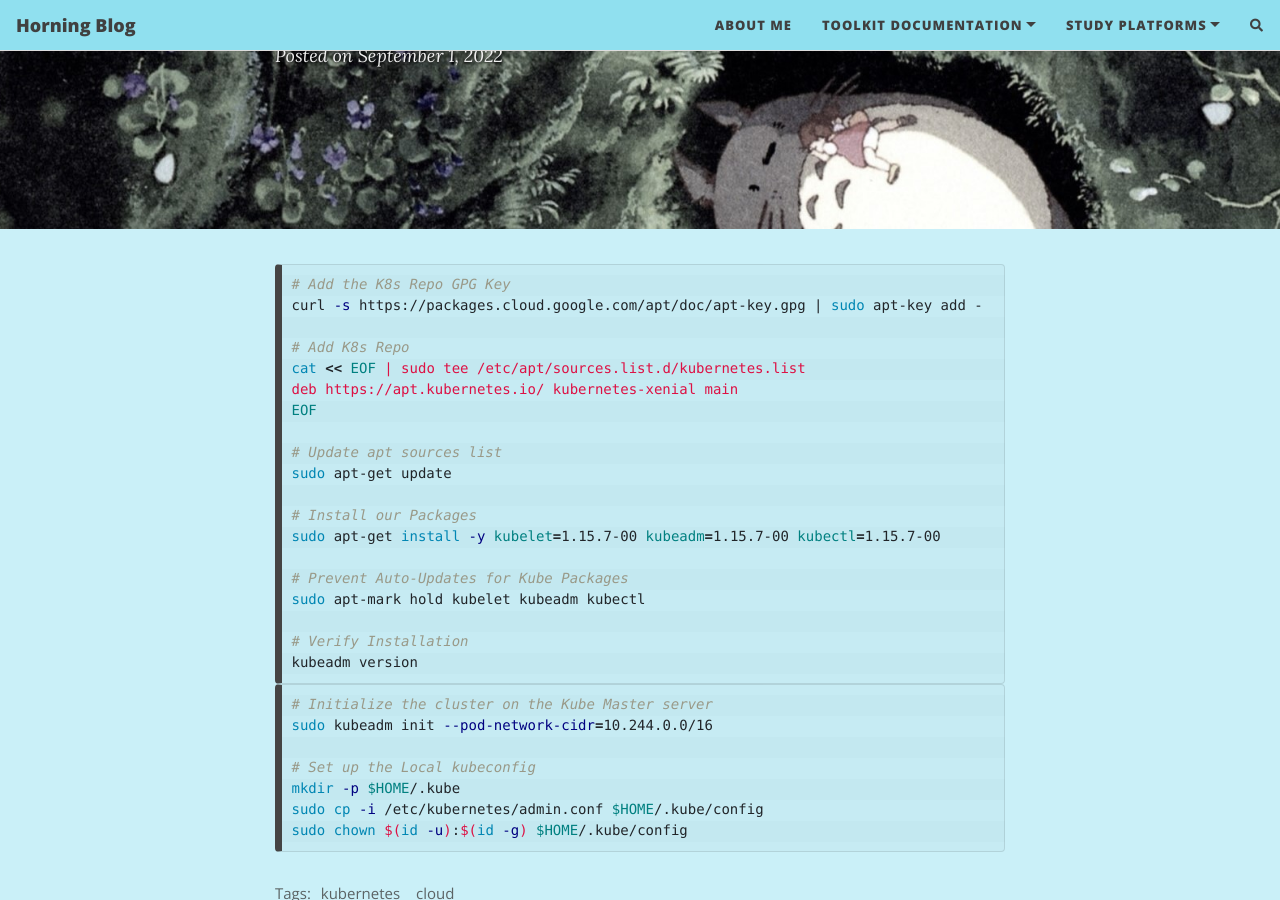
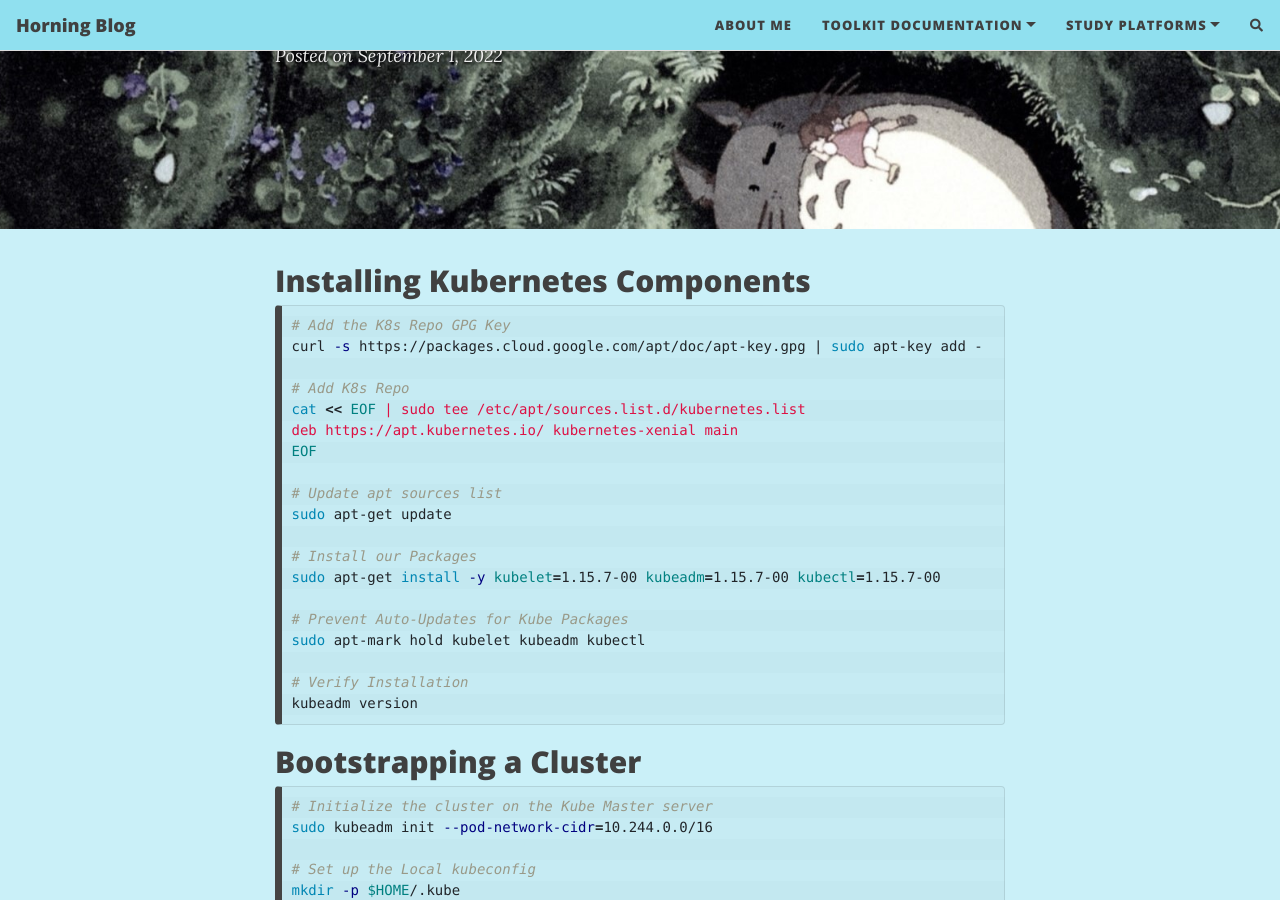
Before and after one commit to HorningGit/HorningGit.github.io, a Jekyll site: the page built from _posts/2022-09-01-Terrafrom-Study.md, in a window 1280 px wide and 900 px high, scrolled down 314 px. Built offline with Jekyll 4.4.1, drawn with Linux system fonts in a browser that asks for light colours; nearby versions of some CDN libraries; comment, search, counter and statistics services are not loaded.

Commit message:
Update 2022-09-01-Terrafrom-Study.md

````diff
--- a/_posts/2022-09-01-Terrafrom-Study.md
+++ b/_posts/2022-09-01-Terrafrom-Study.md
@@ -8,6 +8,7 @@ share-img: /assets/img/path.jpg
 tags: [kubernetes, cloud]
 ---
 
+## Installing Kubernetes Components
 ```bash
 # Add the K8s Repo GPG Key
 curl -s https://packages.cloud.google.com/apt/doc/apt-key.gpg | sudo apt-key add -
@@ -30,6 +31,7 @@ sudo apt-mark hold kubelet kubeadm kubectl
 kubeadm version
 ```
 
+## Bootstrapping a Cluster
 ```bash
 # Initialize the cluster on the Kube Master server
 sudo kubeadm init --pod-network-cidr=10.244.0.0/16
````
